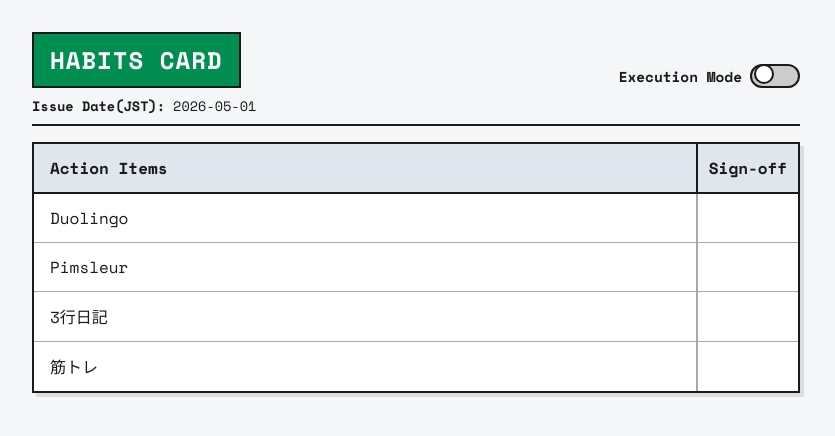
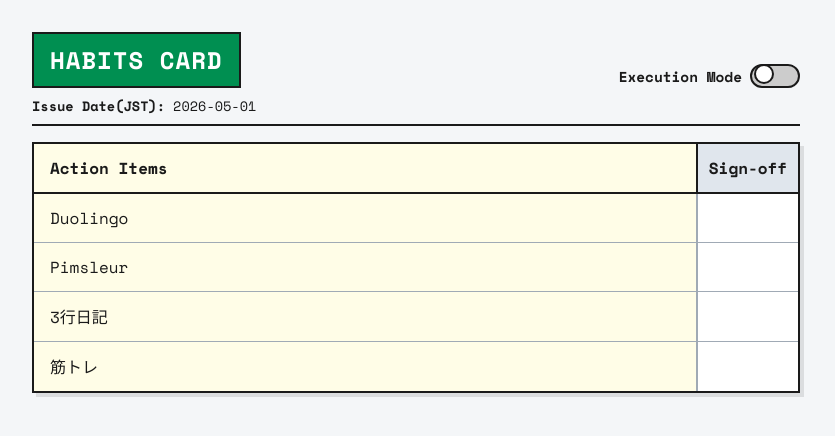
Before and after one commit to moriokaiwa-sketch/hy-habits-service-package, a React (Vite) app: page / in a window 1280 px wide. Shown: the top 436 px of the page, without its empty margins (224-1059 px from the left). Built offline with nearby package versions, Linux system fonts and the light colour scheme.

Commit message:
Update Action Item column background to yellow and restrict skipped gray background to signoff column

```diff
--- a/src/App.css
+++ b/src/App.css
@@ -108,6 +108,7 @@ input:checked + .slider:before {
   flex: 1;
   padding: 0.75rem 1rem;
   border-right: 2px solid var(--text-color);
+  background-color: var(--task-bg);
 }
 
 .col-done {
@@ -152,9 +153,9 @@ input:checked + .slider:before {
 }
 
 /* Skipped/Grayed out state */
-.habit-row.is-skipped {
+.habit-row.is-skipped .done-cell,
+.habit-row.is-skipped .action-cell {
   background-color: #e0e0e0;
-  color: #888888;
 }
 
 .habit-row.is-skipped .task-cell span {
@@ -169,6 +170,7 @@ input:checked + .slider:before {
   display: flex;
   align-items: center;
   gap: 0.5rem;
+  background-color: var(--task-bg);
 }
 
 .drag-handle {
--- a/src/index.css
+++ b/src/index.css
@@ -9,6 +9,7 @@
   --row-bg: #ffffff;
   --row-alt-bg: #fdfdfd;
   --highlight-color: #ffeb3b; /* Yellow warning/highlight */
+  --task-bg: #fffde7; /* Light yellow for task cells */
   --stamp-color: #d32f2f; /* Red stamp */
   --font-mono: 'Space Mono', 'Courier New', Courier, monospace;
 }
```
